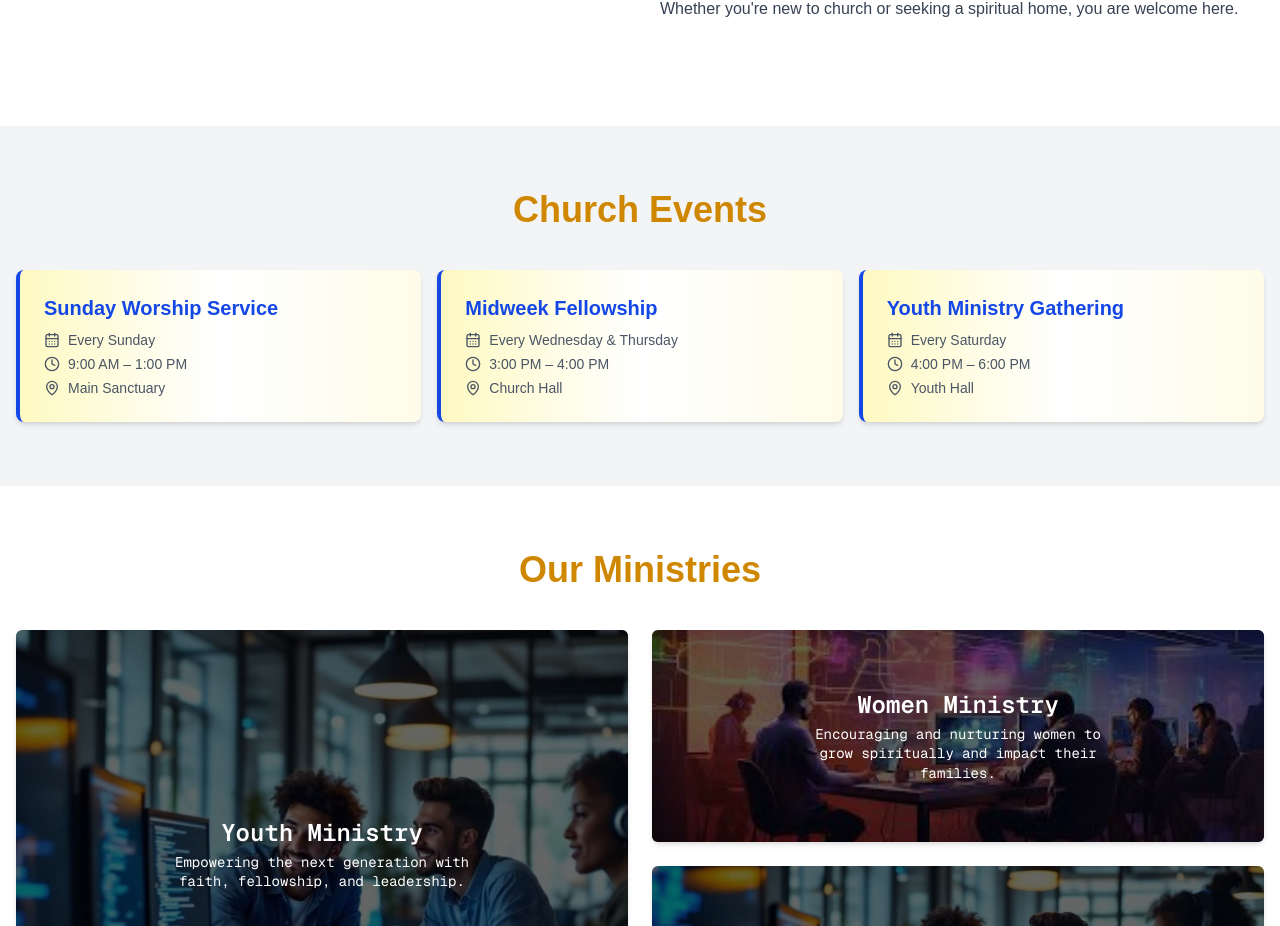
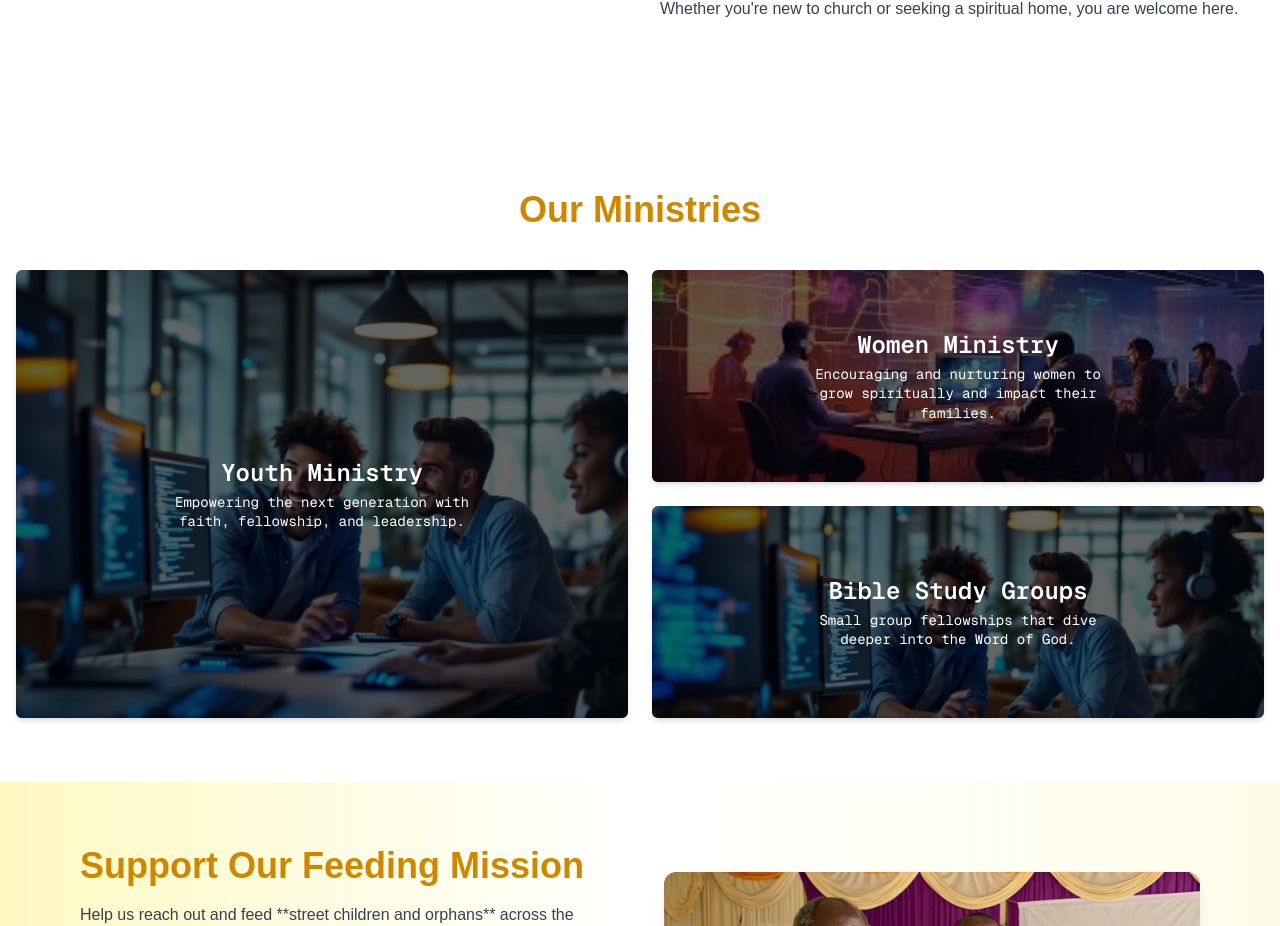
Before and after one commit to Seifuddin/Shammah, a Next.js app: page / in a window 1280 px wide. Shown: the part 1098-2024 px from the top of the page. Built offline with nearby package versions, Linux system fonts and the light colour scheme; grey boxes are pictures that could not be loaded.

Commit message:
made improvements

```diff
--- a/src/app/page.js
+++ b/src/app/page.js
@@ -32,7 +32,6 @@ export default function Home() {
       {/* Blog */}
       <section className="">
         <Aboutus />
-        <Events />
       </section>
 
       {/* Blog */}
--- a/src/components/Events.jsx
+++ b/src/components/Events.jsx
@@ -42,7 +42,7 @@ export default function Events() {
           {events.map((event, index) => (
             <motion.div
               key={index}
-              className="bg-gradient-to-r from-yellow-100 via-white to-yellow-50 rounded-lg shadow-md p-6 border-l-4 border-blue-700"
+              className="bg-gray-50 rounded-lg shadow-md p-6 border-l-4 border-blue-700"
               initial={{ opacity: 0, y: 20 }}
               whileInView={{ opacity: 1, y: 0 }}
               transition={{ delay: index * 0.1, duration: 0.5 }}
--- a/src/components/Heroo.jsx
+++ b/src/components/Heroo.jsx
@@ -21,7 +21,7 @@ export default function HeroSection() {
           transition={{ duration: 1 }}
           className="text-left"
         >
-          <h1 className="text-3xl text-white md:text-7xl font-extrabold leading-tight mb-4">
+          <h1 className="text-4xl text-white md:text-7xl font-extrabold leading-tight mb-4">
             Hope Restoration Center!!!
           </h1>
           <p className="text-lg text-gray-200 mb-6 max-w-xl">
```
